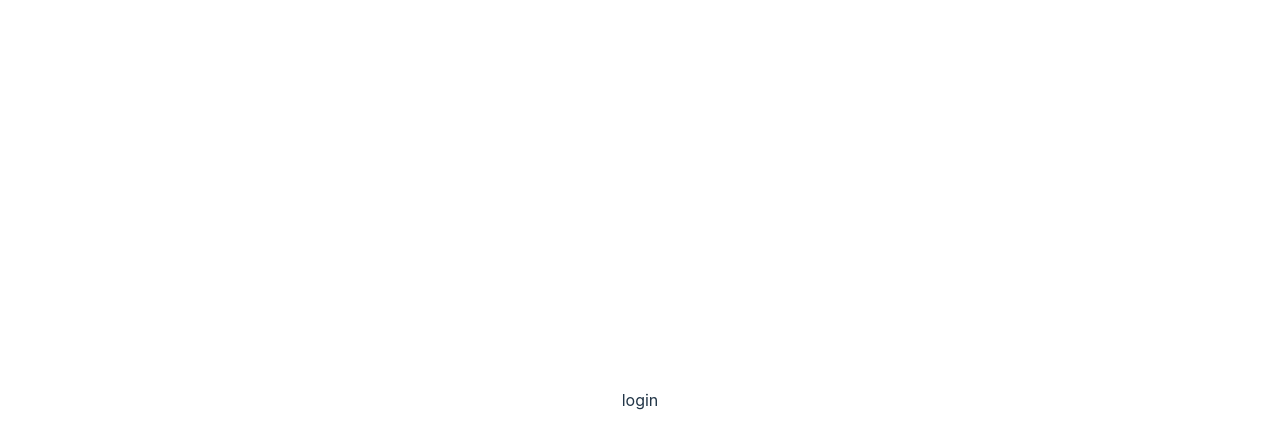
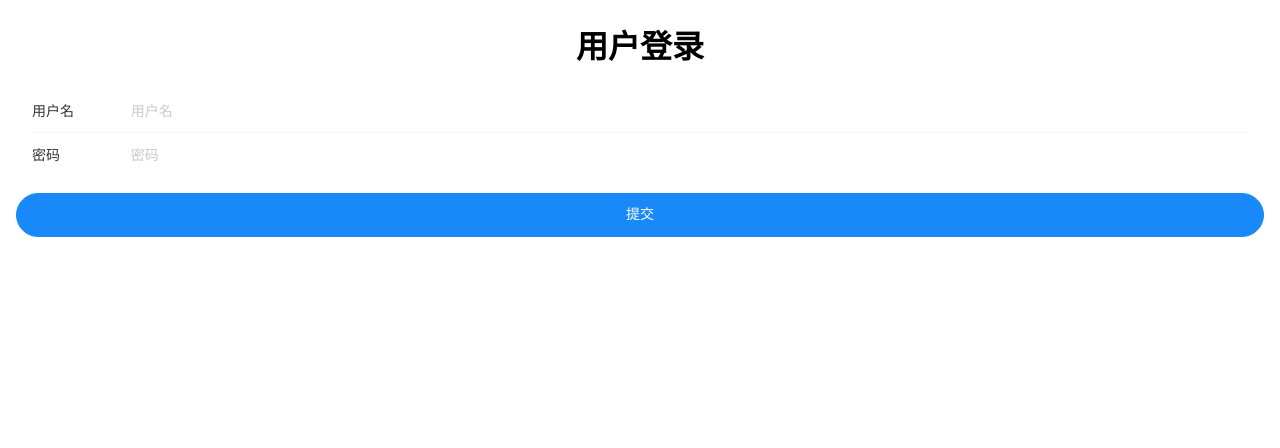
Before and after one commit to kairui1229/peizhen-h5, a Vue app: page /#/login in a window 1280 px wide. Shown: the top 448 px of the page. Built offline with nearby package versions, Linux system fonts and the light colour scheme.

Commit message:
登录页面效果显示

```diff
--- a/src/main.js
+++ b/src/main.js
@@ -1,7 +1,7 @@
 import { createApp } from 'vue'
-import './style.css'
 import { Button } from 'vant';
 import { Tabbar, TabbarItem } from 'vant';
+import { Form, Field, CellGroup } from 'vant';
 import 'vant/lib/index.css';
 import router from './router'
 import App from './App.vue'
@@ -10,5 +10,8 @@ const app = createApp(App)
 app.use(Button)
 app.use(Tabbar);
 app.use(TabbarItem);
+app.use(Form);
+app.use(Field);
+app.use(CellGroup);
 app.use(router)
 app.mount('#app')
--- a/src/pages/login/index.vue
+++ b/src/pages/login/index.vue
@@ -1,13 +1,46 @@
 <template>
-  <div>
-login
-  </div>
+  <h1>用户登录</h1>
+  <van-form @submit="onSubmit">
+     <van-cell-group inset>
+       <van-field
+       v-model="form.username"
+       name="用户名"
+       label="用户名"
+       placeholder="用户名"
+       :rules="[{ required: true, message: '请填写用户名' }]"
+       />
+       <van-field
+       v-model="form.password"
+       type="password"
+       name="密码"
+       label="密码"
+       placeholder="密码"
+       :rules="[{ required: true, message: '请填写密码' }]"
+       />
+     </van-cell-group>
+     <div class="btn">
+      <van-button round block type="primary" native-type="submit">提交</van-button>
+     </div>
+  </van-form>
 </template>
 
 <script setup>
+import { ref,reactive } from 'vue'
 
+const form  = reactive({
+  username:'',
+  password:''
+})
+const onSubmit = () => {
+
+}
 </script>
 
 <style lang="less" scoped>
-
+h1{
+  text-align: center;
+}
+.btn{
+  margin: 16px;
+}
 </style>
```
